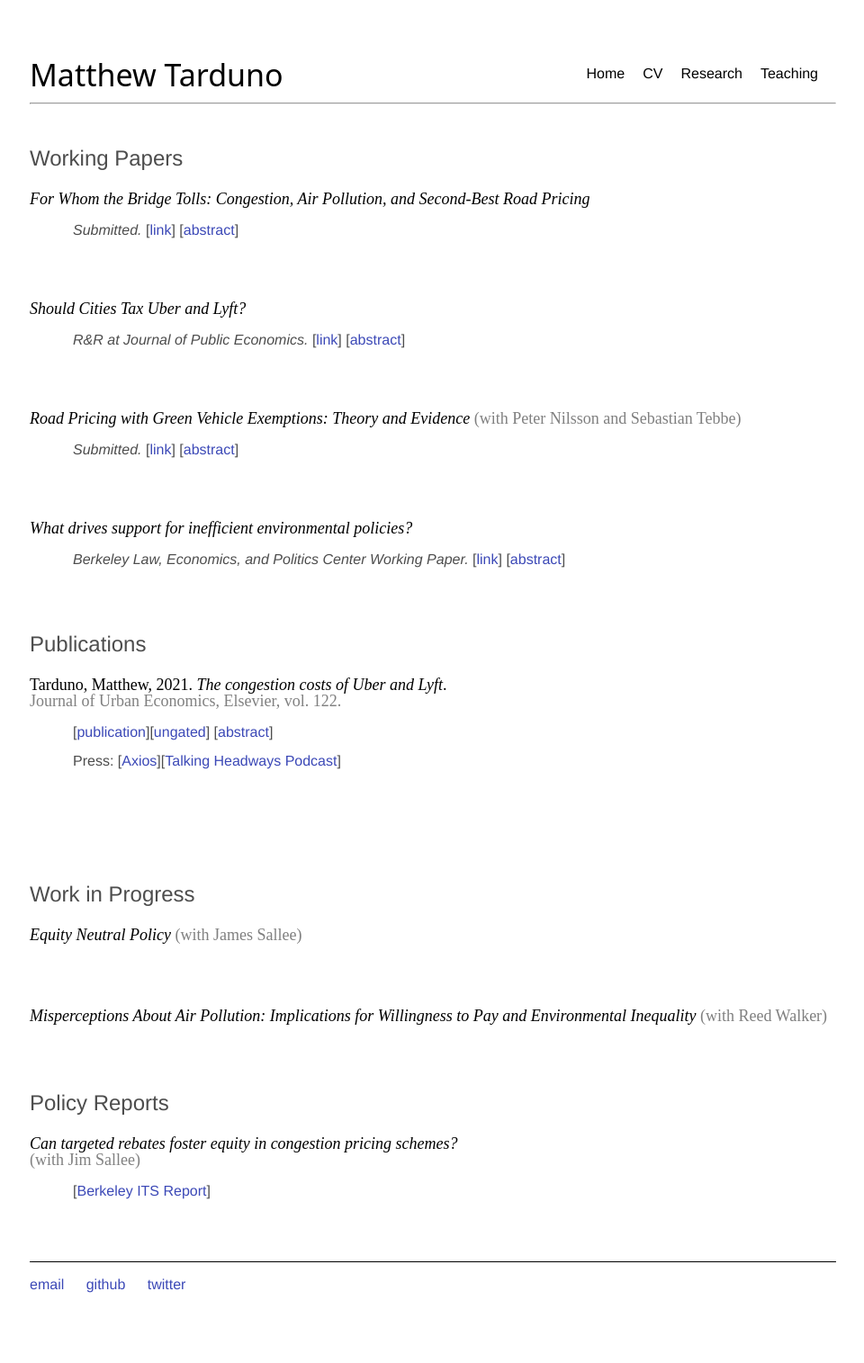
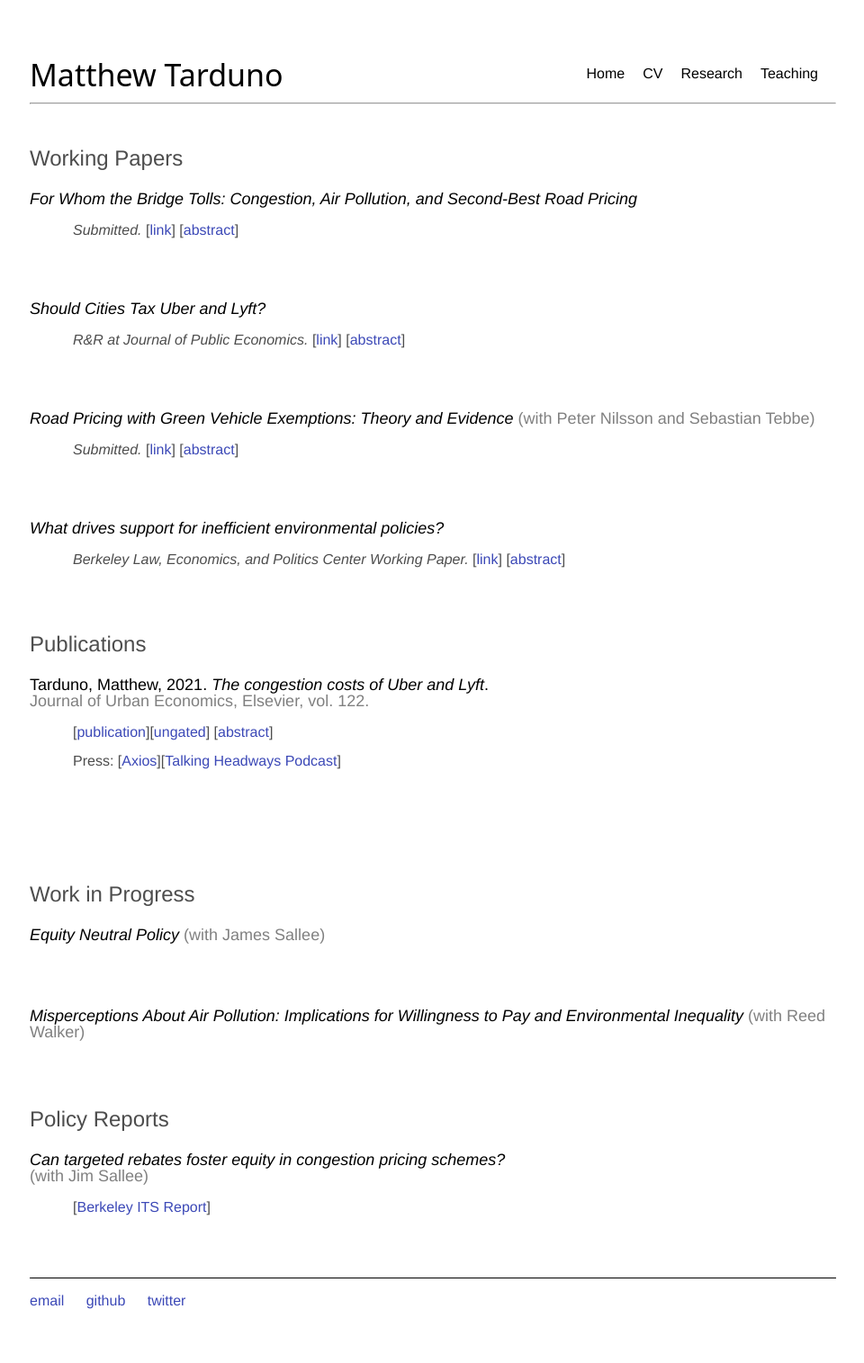
Before and after one commit to Matt-Tarduno/Matt-Tarduno.github.io, a Jekyll site: the page built from research/index.html, in a window 1280 px wide. Shown: the whole page at 90% size, without its empty margins (159-1119 px from the left). Built offline with Jekyll 4.4.1, drawn with Linux system fonts in a browser that asks for light colours.

Commit message:
Update index.html

```diff
--- a/research/index.html
+++ b/research/index.html
@@ -26,7 +26,7 @@ sitemap:
 <div class="blurb">
     <h1>Working Papers</h1>
 
-    <p style="font-size:18px; font-family: TimesNewRoman; color: black">
+    <p style="font-size:18px;  color: black">
         <em>For Whom the Bridge Tolls: Congestion, Air Pollution, and Second-Best Road Pricing</em>
     </p>
     <p style="margin-left:3em"><em>Submitted. </em> [<a href="https://matt-tarduno.github.io/jmp/" target="_blank">link</a>]
@@ -37,7 +37,7 @@ sitemap:
     </p>
     <br><br>
 
-    <p style="font-size:18px; font-family: TimesNewRoman; color: black">
+    <p style="font-size:18px;  color: black">
         <em>Should Cities Tax Uber and Lyft?</em>
     </p>
     <p style="margin-left:3em"><em>R&R at Journal of Public Economics. </em> [<a href="https://papers.ssrn.com/sol3/papers.cfm?abstract_id=4624940" target="_blank">link</a>]
@@ -48,7 +48,7 @@ sitemap:
     </p>
     <br><br>
 
-    <p style="font-size:18px; font-family: TimesNewRoman; color: black">
+    <p style="font-size:18px;  color: black">
         <em>Road Pricing with Green Vehicle Exemptions: Theory and Evidence</em><span style="color: #808080"> (with Peter Nilsson and Sebastian Tebbe)</span>
     </p>
     <p style="margin-left:3em"><em>Submitted. </em> [<a href="https://drive.google.com/file/d/1ai9atP2FyqhoCfccPYxkjDL6zftxLzsN/view" target="_blank">link</a>]
@@ -58,7 +58,7 @@ sitemap:
 We provide a framework for setting congestion charges that reflect emission and congestion externalities and policy responses, such as vehicle ownership, driving, and residential sorting. Using Swedish administrative microdata, we identify these responses by exploiting a temporary exemption for alternative fuel vehicles and variation in individuals’ exposure to congestion charges. We find that commuters respond by adopting exempted alternative fuel vehicles, shifting trips away from fossil fuel toward alternative fuel vehicles, and changing where they live and work. We combine the estimated responses with the framework to recover an optimal congestion charge of €9.46 per crossing in Stockholm.    </p>
     <br><br>
 
-    <p style="font-size:18px; font-family: TimesNewRoman; color: black">
+    <p style="font-size:18px;  color: black">
         <em>What drives support for inefficient environmental policies?</em>
     </p>
     <p style="margin-left:3em"><em>Berkeley Law, Economics, and Politics Center Working Paper. </em> [<a href="https://matt-tarduno.github.io/nevada/" target="_blank">link</a>]
@@ -78,7 +78,7 @@ We provide a framework for setting congestion charges that reflect emission and
 
 <div class="blurb">
     <h1>Publications</h1>
-    <p style="font-size:18px; font-family: TimesNewRoman; color: black">
+    <p style="font-size:18px;  color: black">
         Tarduno, Matthew, 2021. <em>The congestion costs of Uber and Lyft</em>.<br><span style="color: #808080"> Journal of Urban Economics, Elsevier, vol. 122.</span>
     </p>
     <p style="margin-left:3em">[<a href="https://doi.org/10.1016/j.jue.2020.103318" target="_blank">publication</a>][<a href="https://matt-tarduno.github.io/tnc/" target="_blank">ungated</a>]
@@ -100,12 +100,12 @@ We provide a framework for setting congestion charges that reflect emission and
 <div class="blurb">
     <h1>Work in Progress</h1>
 
-    <p style="font-size:18px; font-family: TimesNewRoman; color: black">
+    <p style="font-size:18px;  color: black">
         <em>Equity Neutral Policy</em><span style="color: #808080"> (with James Sallee)</span>
     </p>
     <br><br>
 
-    <p style="font-size:18px; font-family: TimesNewRoman; color: black">
+    <p style="font-size:18px;  color: black">
         <em>Misperceptions About Air Pollution: Implications for Willingness to Pay and Environmental Inequality</em><span style="color: #808080"> (with Reed Walker)</span>
     </p>
     <br><br>
@@ -118,7 +118,7 @@ We provide a framework for setting congestion charges that reflect emission and
 
 <div class="blurb">
     <h1>Policy Reports</h1>
-    <p style="font-size:18px; font-family: TimesNewRoman; color: black">
+    <p style="font-size:18px;  color: black">
         <em>Can targeted rebates foster equity in congestion pricing schemes?</em><br><span style="color: #808080"> (with Jim Sallee)</span>
     </p>
     <p style="margin-left:3em">[<a href="https://escholarship.org/uc/item/7r64t085" target="_blank">Berkeley ITS Report</a>]
```
